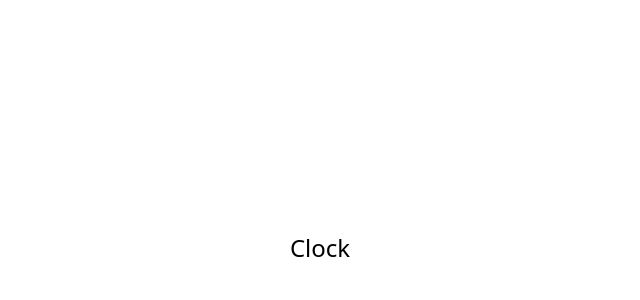
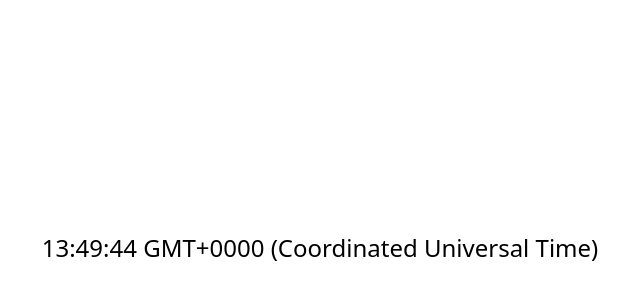
Before and after one commit to daichitakahashi/clock, a React (Vite) app: page / in a window 1280 px wide. Shown: the part 152-452 px from the top of the page, without its empty margins (320-960 px from the left). Built offline with nearby package versions, Linux system fonts and the light colour scheme.

Commit message:
feat: simple digital clock

```diff
--- a/src/App.tsx
+++ b/src/App.tsx
@@ -1,8 +1,10 @@
+import Clock from "./clock/Clock";
+
 function App() {
   return (
     <>
       <div className="w-[100vw] h-[100vh] grid place-items-center">
-        <div className="text-2xl">Clock</div>
+        <Clock className="text-2xl" />
       </div>
     </>
   );
--- /dev/null
+++ b/src/clock/Clock.tsx
@@ -0,0 +1,14 @@
+import { FC } from "react";
+import { useClock } from "./useClock";
+
+interface Props {
+  className: string;
+}
+
+const Clock: FC<Props> = ({ className }) => {
+  const time = useClock();
+
+  return <time className={className}>{time.toTimeString()}</time>;
+};
+
+export default Clock;
--- /dev/null
+++ b/src/clock/useClock.ts
@@ -0,0 +1,14 @@
+import { useEffect, useState } from "react";
+
+export const useClock = (initial = new Date()) => {
+  const [time, setTime] = useState(initial);
+
+  useEffect(() => {
+    const id = setInterval(() => {
+      setTime(new Date());
+    }, 1000);
+    return () => clearInterval(id);
+  });
+
+  return time;
+};
```
